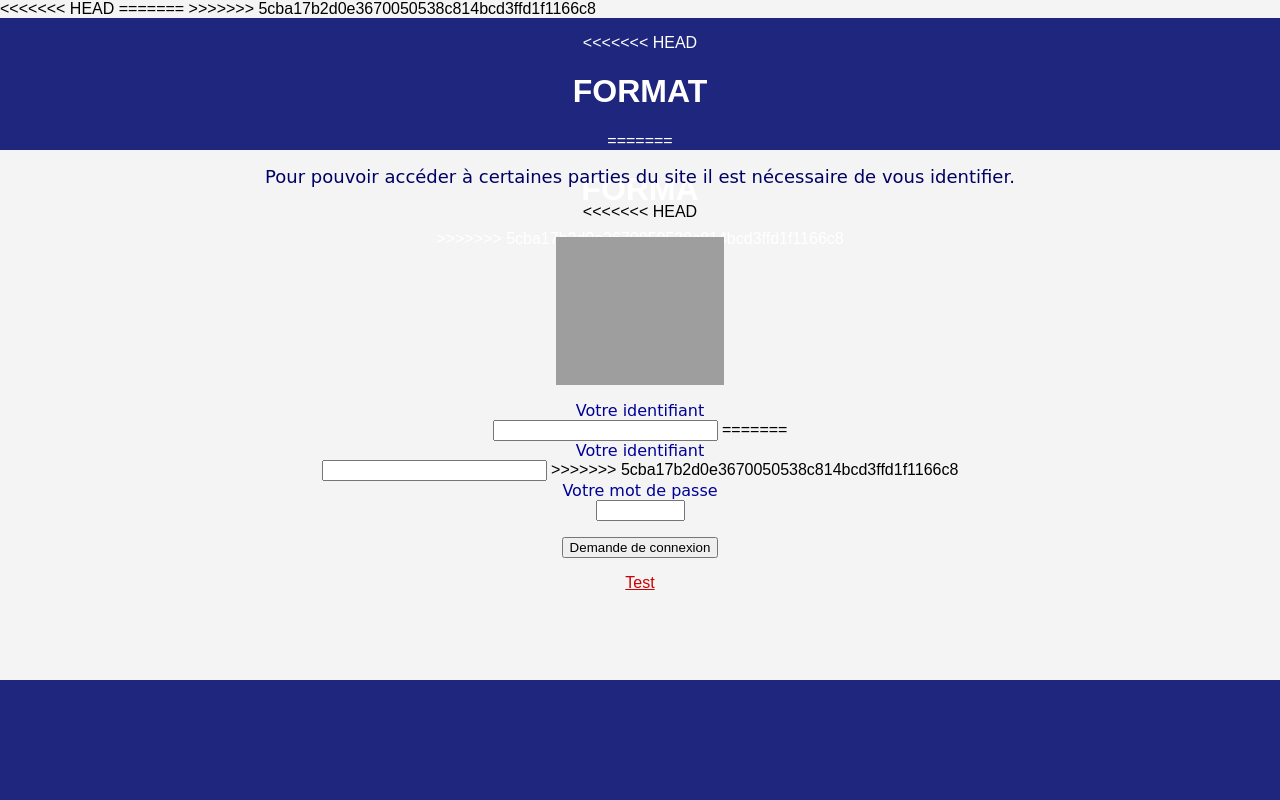
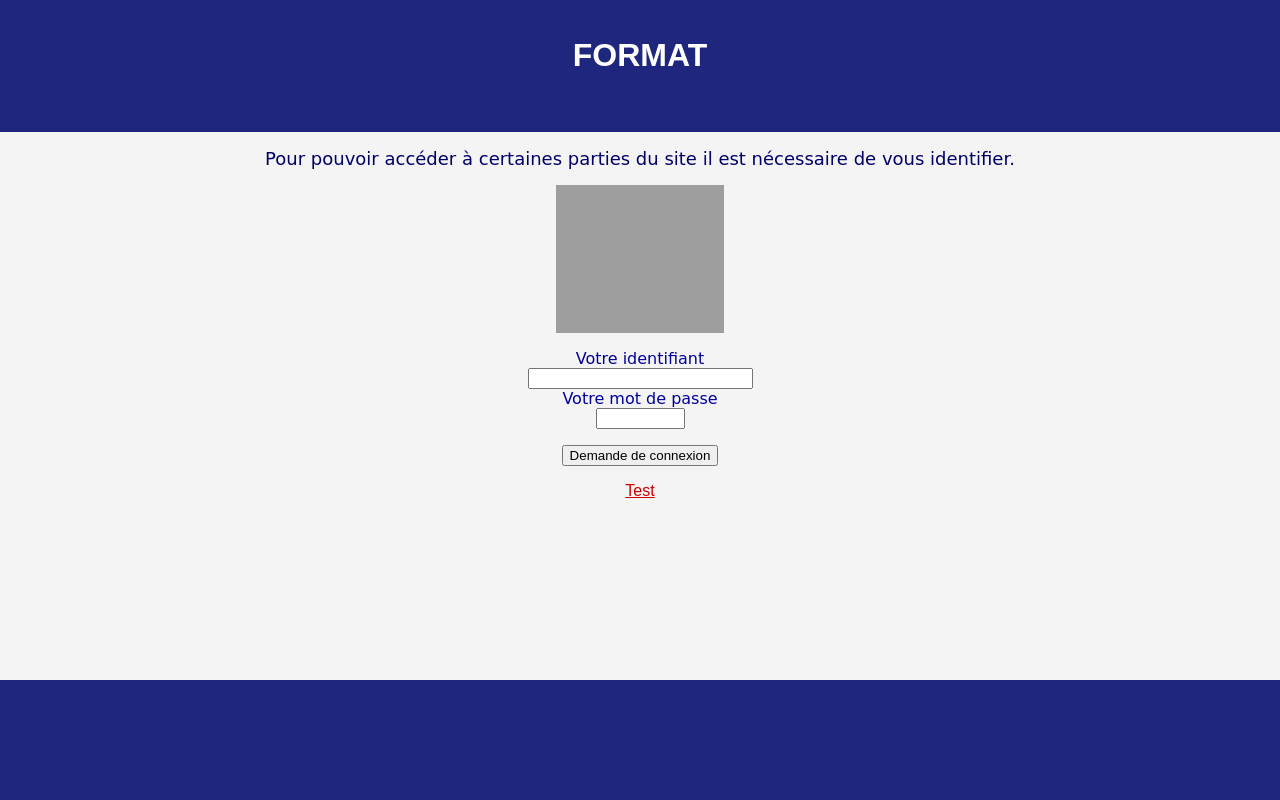
Before and after one commit to ledev-32/missionFormat, a PHP site: page / in a window 1280 px wide. Run offline with PHP 8.4, Linux system fonts and the light colour scheme; grey boxes are pictures that could not be loaded.

Commit message:
Acceptation des modifications

```diff
--- a/index.php
+++ b/index.php
@@ -2,16 +2,11 @@
 <head>
   <title>connexion</title>
   <meta http-equiv="Content-Type" content="text/html; charset=iso-8859-1">
-<<<<<<< HEAD
   <link href="Css/style.css" rel="stylesheet">
-=======
-  <link href="style.css" rel="stylesheet">
->>>>>>> 5cba17b2d0e3670050538c814bcd3ffd1f1166c8
 
   <script type="text/javascript">
     function verifChamps()
     {
-<<<<<<< HEAD
       if (document.getElementById('userMatricule').value=='' || document.getElementById('mdp').value=='')
 
       {
@@ -19,12 +14,6 @@
         return false;
       }
       return true;
-=======
-      if (document.getElementById('login').value=='' || document.getElementById('mdp').value=='') {
-        alert("Remplir tous les champs");
-        return false;
-      }
->>>>>>> 5cba17b2d0e3670050538c814bcd3ffd1f1166c8
     }
   </script>
 
@@ -33,16 +22,11 @@
 
 <body bgcolor="#FFFFFF" text="#000000" link="#CC0000">
 <header>
-<<<<<<< HEAD
         <h1>FORMAT</h1>
-=======
-        <h1>FORMA</h1>
->>>>>>> 5cba17b2d0e3670050538c814bcd3ffd1f1166c8
 </header>
 <div align="center">
   <p><font face="Comic Sans MS" color="#000066" size="4">Pour pouvoir acc&eacute;der
     &agrave; certaines parties du site il est n&eacute;cessaire de vous identifier.</font></p>
-<<<<<<< HEAD
   <p><img src="logo.jpg" width="168" height="148"></p>
 
   <form method="POST" action="AccueilAuthentification.php" name="identification" onSubmit="return verifChamps()">
@@ -50,14 +34,6 @@
       <div width="53%"><font face="Comic Sans MS" size="3" color="#000099">Votre
         identifiant</font></div>
         <input type="text" name="userMatricule" id="userMatricule" size="25" maxlength="25">
-=======
-
-  <form method="POST" action="includes/connexion.php" name="connexio" onSubmit="return verifChamps()">
-
-      <div width="53%"><font face="Comic Sans MS" size="3" color="#000099">Votre
-        identifiant</font></div>
-        <input type="text" name="login" id="login" size="25" maxlength="25">
->>>>>>> 5cba17b2d0e3670050538c814bcd3ffd1f1166c8
 
 
 
```
